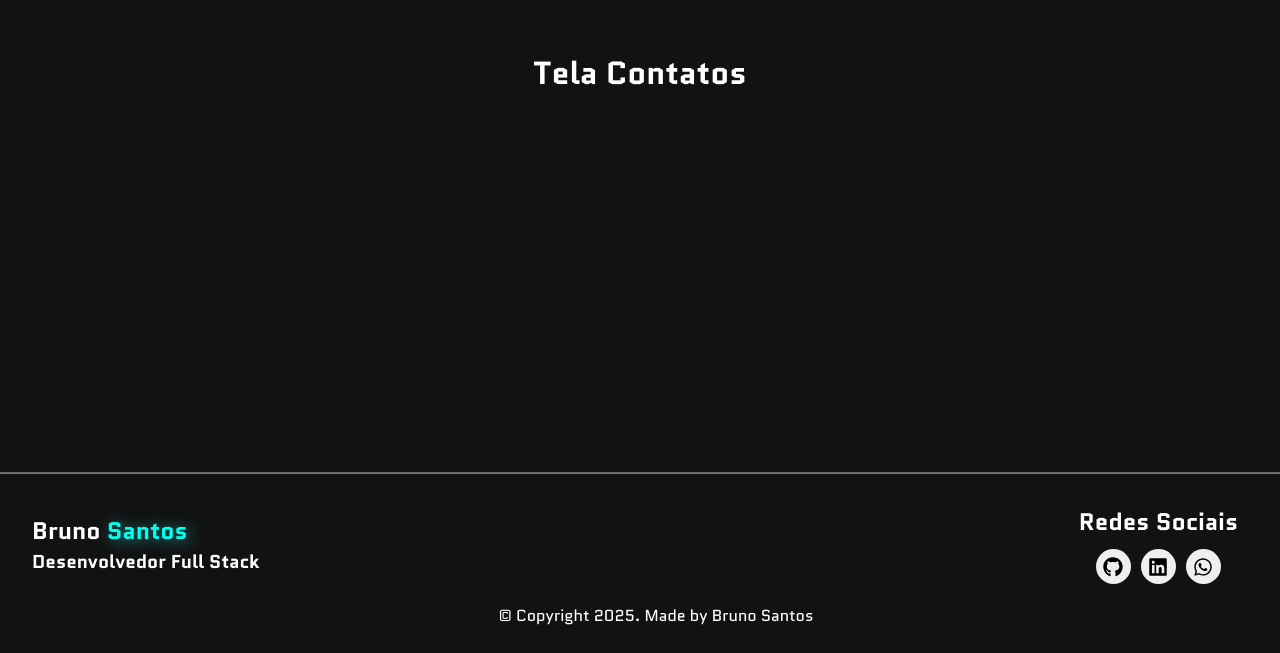
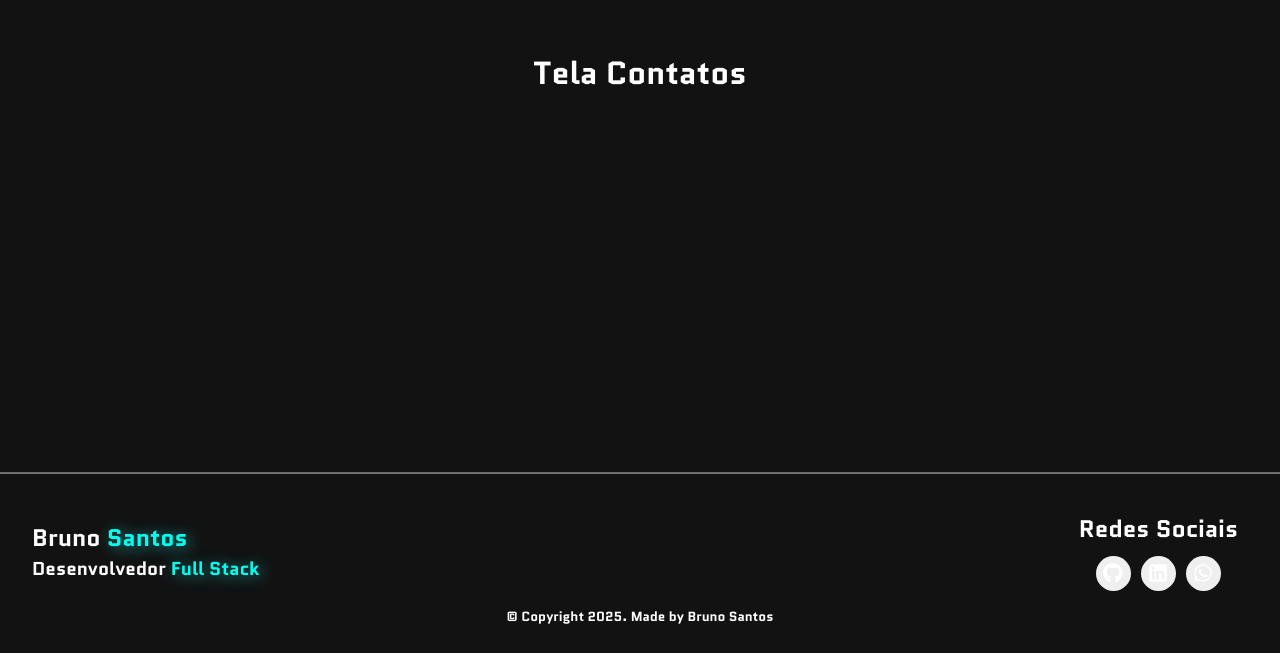
Before and after one commit to dev-brunosantos/bruno-santos, a React (Vite) app: page / in a window 1280 px wide. Shown: the part 3573-4226 px from the top of the page. Built offline with nearby package versions, Linux system fonts and the light colour scheme.

Commit message:
Adicionando cores nos icones de redes

```diff
--- a/src/components/Footer/Container.tsx
+++ b/src/components/Footer/Container.tsx
@@ -7,7 +7,7 @@ export const FooterContainer = () => {
             <div className="footer-content">
                 <div>
                     <h2>Bruno <span>Santos</span></h2>
-                    <h3>Desenvolvedor Full Stack</h3>
+                    <h3>Desenvolvedor <span>  Full Stack</span></h3>
                 </div>
 
                 <div style={{ padding: '10px', display: 'flex', flexDirection: 'column', alignItems: 'center' }}>
@@ -16,23 +16,23 @@ export const FooterContainer = () => {
 
                     <div style={{ display: 'flex', gap: '10px', marginTop: '10px' }}>
                         <BtnRedesIcone>
-                            <FaGithub size={20} />
+                            <FaGithub size={20} color="white" />
                         </BtnRedesIcone>
 
                         <BtnRedesIcone>
-                            <FaLinkedin size={20} />
+                            <FaLinkedin size={20} color="white" />
                         </BtnRedesIcone>
 
                         <BtnRedesIcone>
-                            <FaWhatsapp size={20} />
+                            <FaWhatsapp size={20} color="white" />
                         </BtnRedesIcone>
                     </div>
                 </div>
             </div>
 
-            <p>
+            <h5>
                 © Copyright 2025. Made by Bruno Santos
-            </p>
+            </h5>
         </div>
     )
 }
```
